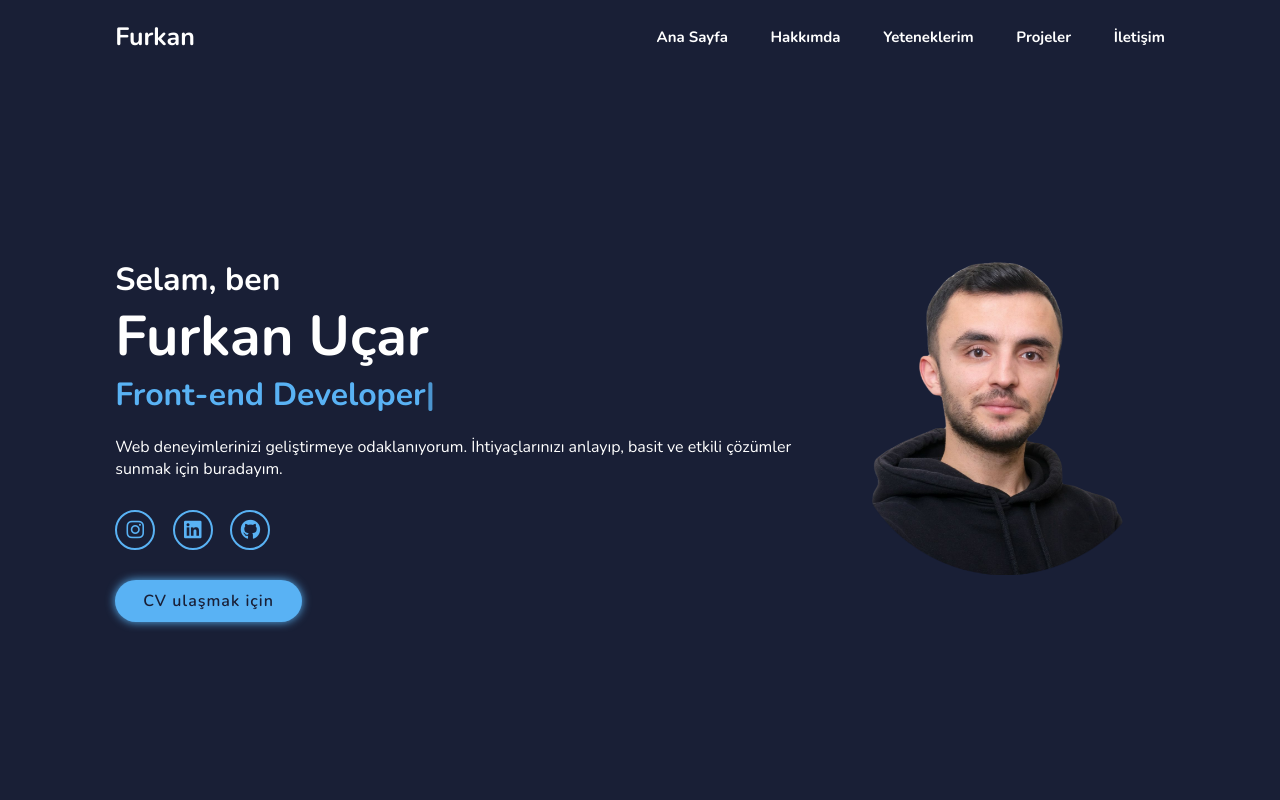
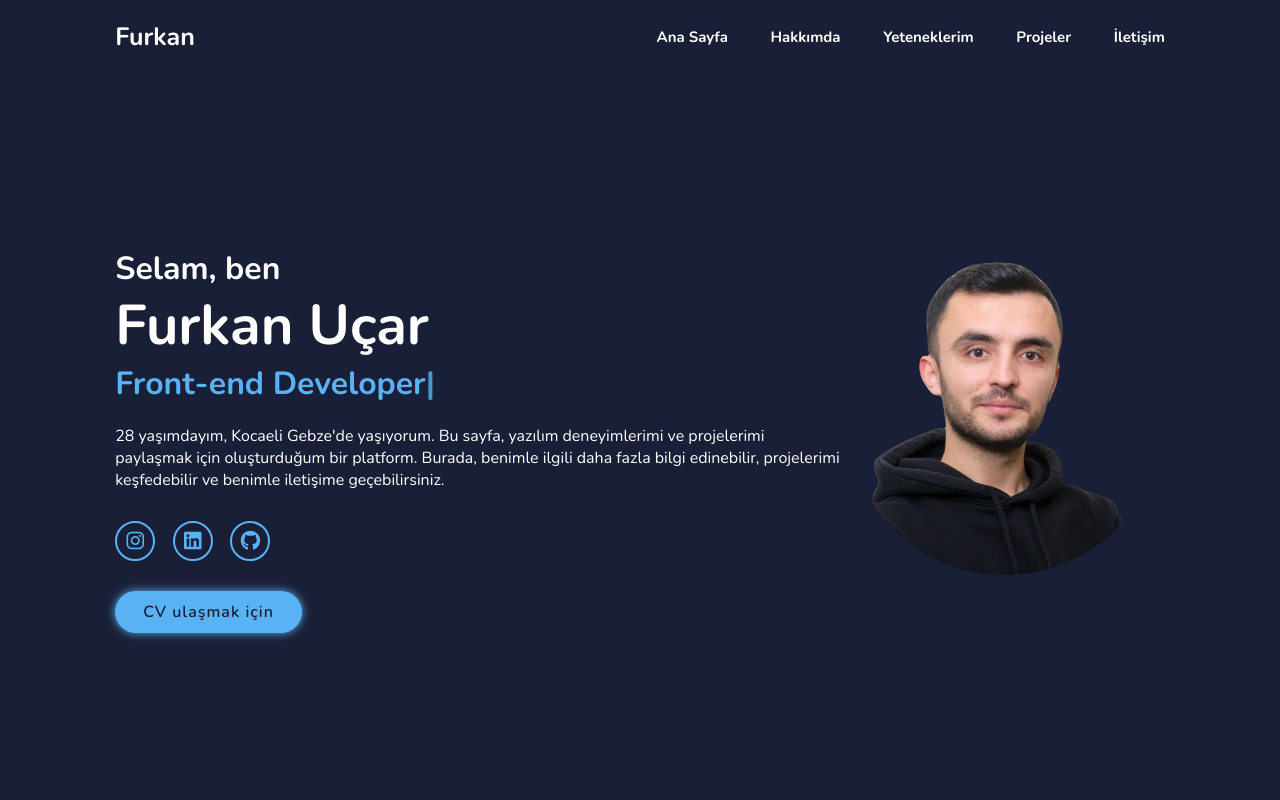
Before and after one commit to FurkanUcar7/Portfolio, a plain HTML site: page index.html in a window 1280 px wide. Shown: the top 800 px of the page. Drawn offline with nearby package versions, Linux system fonts and the light colour scheme.

Commit message:
complete3:)

```diff
--- a/index.html
+++ b/index.html
@@ -34,7 +34,7 @@
             <h3>Selam, ben</h3>
             <h1>Furkan Uçar</h1>
             <h3><span class="auto-type"></span></h3>
-            <p>Web deneyimlerinizi geliştirmeye odaklanıyorum. İhtiyaçlarınızı anlayıp, basit ve etkili çözümler sunmak için buradayım.</p>
+            <p>28 yaşımdayım, Kocaeli Gebze'de yaşıyorum. Bu sayfa, yazılım deneyimlerimi ve projelerimi paylaşmak için oluşturduğum bir platform. Burada, benimle ilgili daha fazla bilgi edinebilir, projelerimi keşfedebilir ve benimle iletişime geçebilirsiniz.</p>
             <div class="social-media">
                 <a href="https://www.instagram.com/ucar.furkan/"><i class="fa-brands fa-instagram"></i></a>
                 <a href="https://www.linkedin.com/in/furkan-ucar/"><i class="fa-brands fa-linkedin"></i></a>
```
